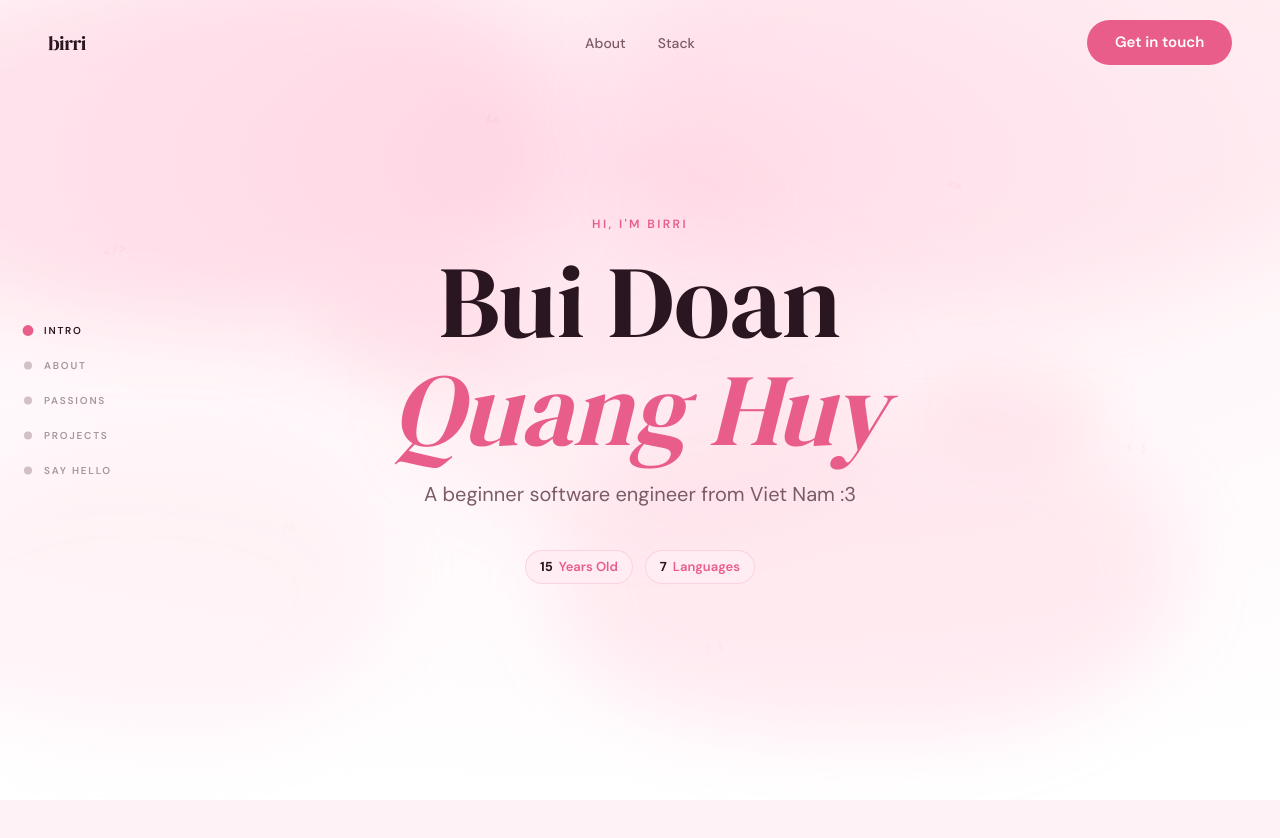
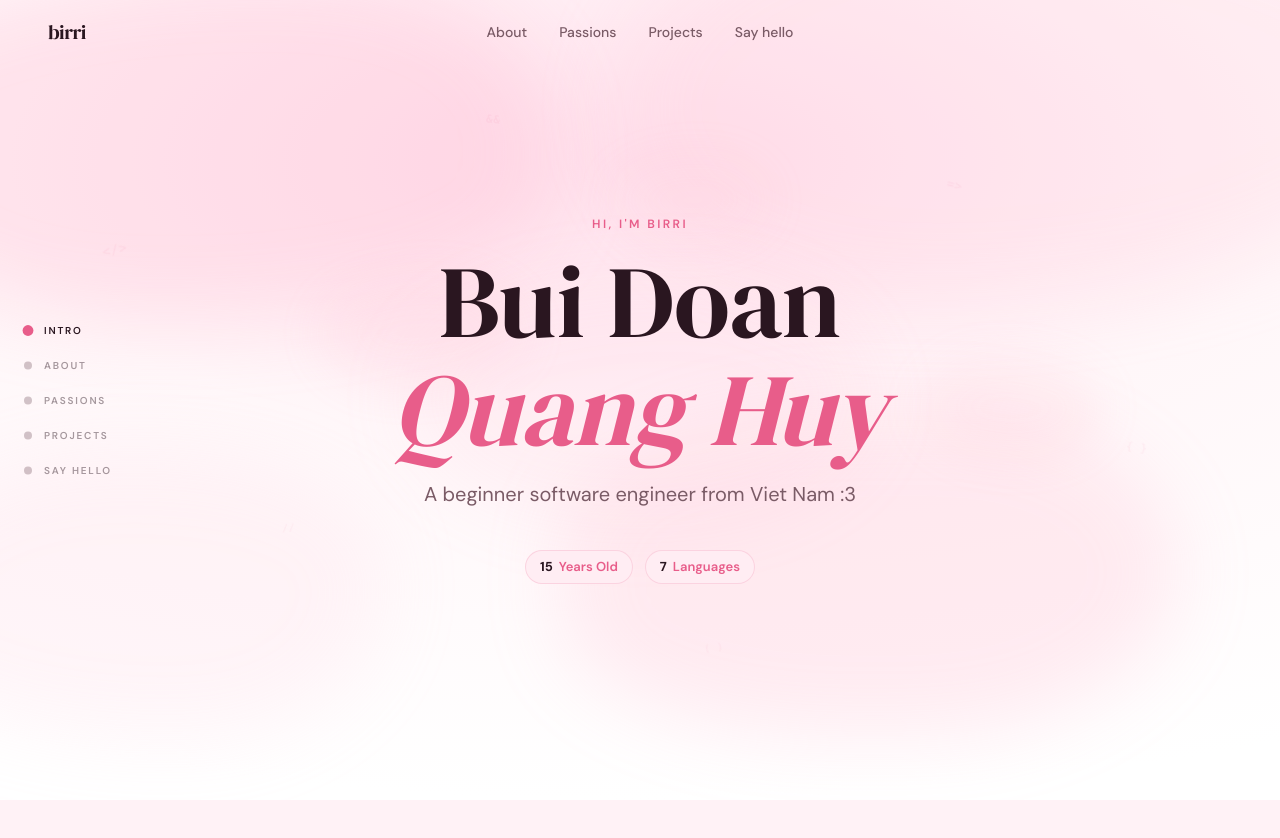
Before and after one commit to callmebirri/BirriPortfolio, a Next.js app: page / in a window 1280 px wide. Shown: the top 838 px of the page. Built offline with nearby package versions, Linux system fonts and the light colour scheme.

Commit message:
Update portfolio navigation labels and links

```diff
--- a/components/portfolio/Header.tsx
+++ b/components/portfolio/Header.tsx
@@ -34,7 +34,9 @@ export default function Header() {
         <ul className="hidden md:flex items-center gap-8 list-none m-0 p-0" role="list">
           {[
             { label: 'About',    target: 'about'    },
-            { label: 'Stack',    target: 'stack'    },
+            { label: 'Passions', target: 'passions' },
+            { label: 'Projects', target: 'projects' },
+            { label: 'Say hello', target: 'contact' },
           ].map(({ label, target }) => (
             <li key={target}>
               <button
@@ -50,15 +52,7 @@ export default function Header() {
           ))}
         </ul>
 
-        <div style={{ display: 'flex', justifyContent: 'flex-end' }}>
-          <a
-            href="mailto:contact@qhuyy.tech"
-            className="btn-accent text-sm py-2.5 px-5"
-            aria-label="Get in touch via email"
-          >
-            Get in touch
-          </a>
-        </div>
+        <div />
       </nav>
     </header>
   )
--- a/components/portfolio/NarrativePanelPassions.tsx
+++ b/components/portfolio/NarrativePanelPassions.tsx
@@ -21,7 +21,7 @@ const NarrativePanelPassions = forwardRef<HTMLElement>((_, ref) => {
   return (
     <section
       ref={ref}
-      id="stack"
+      id="passions"
       className="copy-layer flex items-center justify-center px-8 md:px-16"
       aria-label="Passions and tech stack"
     >
--- a/components/portfolio/ProjectsRail.tsx
+++ b/components/portfolio/ProjectsRail.tsx
@@ -68,7 +68,8 @@ const ProjectsRail = forwardRef<HTMLElement>((_, ref) => {
                   ))}
                 </ul>
                 <a
-                  className="btn-ghost mt-3 justify-center text-[13.5px] md:text-[14px]"
+                  className="btn-ghost mt-3 justify-center text-[13.5px] md:text-[14px] font-bold"
+                  style={{ color: '#E4608A' }}
                   href={project.repoUrl}
                   target="_blank"
                   rel="noopener noreferrer"
--- a/hooks/useScrollTimeline.ts
+++ b/hooks/useScrollTimeline.ts
@@ -233,7 +233,7 @@ export function useScrollTimeline(refs: ScrollTimelineRefs) {
       const navPanelMap: Record<string, { progress: number }> = {
         hero    : { progress: 0    },
         about   : { progress: 0.28 },
-        stack   : { progress: 0.55 },
+        passions: { progress: 0.55 },
         projects: { progress: 0.77 },
         contact : { progress: 0.96 },
       }
```
